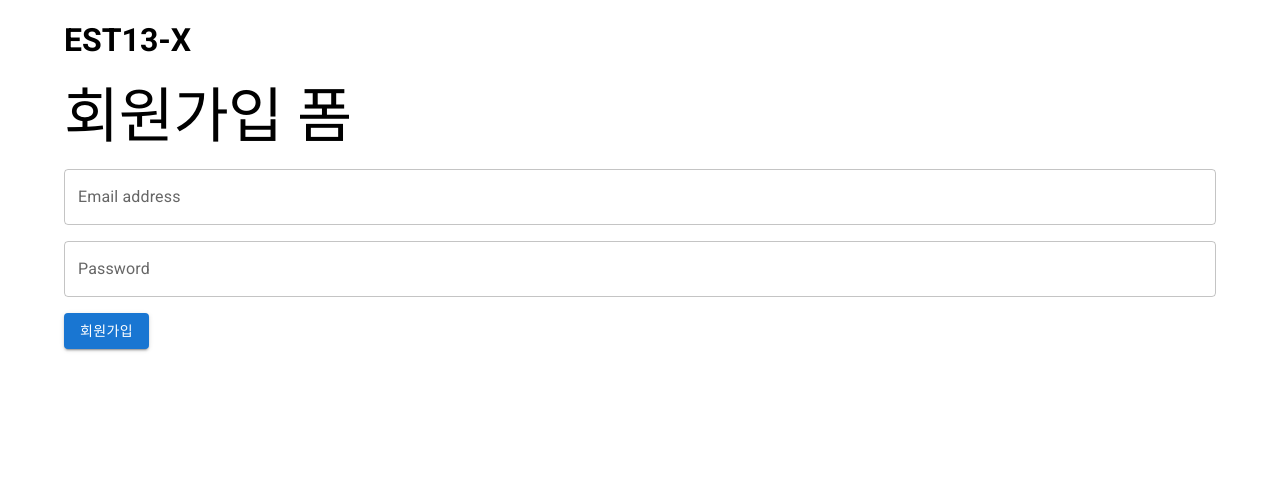
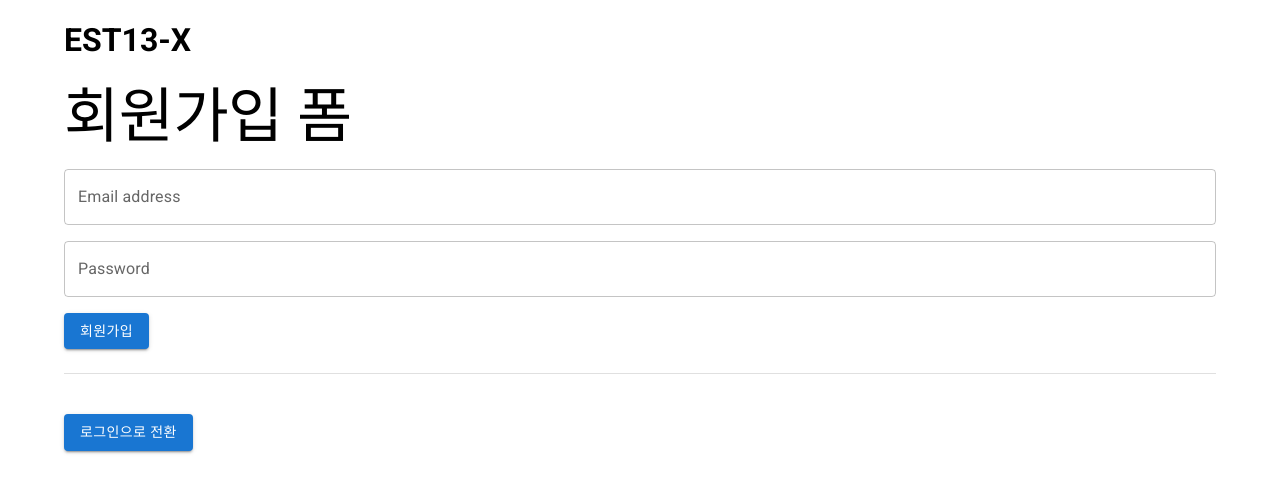
Before and after one commit to JEJU-Ratus/EST13-X, a React (Vite) app: page / in a window 1280 px wide. Shown: the top 492 px of the page. Built offline with nearby package versions, Linux system fonts and the light colour scheme; no server answers.

Commit message:
feat: 이메일 및 비밀번호로 로그인 기능 추가

```diff
--- a/src/components/App.jsx
+++ b/src/components/App.jsx
@@ -3,10 +3,21 @@
 import { useState } from "react";
 import { authService } from "../firebase";
 import { Container } from "@mui/material";
+import { onAuthStateChanged } from "firebase/auth";
 
 console.log(authService);
 function App() {
   const [isLoggedIn, setIsLoggedIn] = useState(false);
+  const auth = authService;
+
+  onAuthStateChanged(auth, user => {
+    if (user) {
+      const uid = user.uid;
+      setIsLoggedIn(true);
+    } else {
+      setIsLoggedIn(false);
+    }
+  });
   return (
     <>
       <Container>
--- a/src/routes/Auth.jsx
+++ b/src/routes/Auth.jsx
@@ -1,6 +1,6 @@
 import { useState } from "react";
-import { Box, Typography, TextField, Button } from "@mui/material";
-import { createUserWithEmailAndPassword } from "firebase/auth";
+import { Box, Typography, TextField, Button, Divider } from "@mui/material";
+import { createUserWithEmailAndPassword, signInWithEmailAndPassword } from "firebase/auth";
 import { authService } from "../firebase";
 
 const auth = authService;
@@ -38,6 +38,17 @@
         });
     } else {
       // 로그인
+      signInWithEmailAndPassword(auth, form.email, form.password)
+        .then(userCredential => {
+          // Signed in
+          const user = userCredential.user;
+          // ...
+        })
+        .catch(error => {
+          const errorCode = error.code;
+          const errorMessage = error.message;
+          console.log(errorCode, errorMessage);
+        });
     }
   };
   return (
@@ -67,6 +78,17 @@
         <Button variant="contained" type="submit" sx={{ mt: 2 }}>
           {newAccount ? "회원가입" : "로그인"}
         </Button>
+        <Divider sx={{ my: 3 }} />
+        <Button
+          variant="contained"
+          type="button"
+          sx={{ mt: 2 }}
+          onClick={() => {
+            setNewAccount(prev => !prev);
+          }}
+        >
+          {newAccount ? "로그인으로 전환" : "회원가입으로 전환"}
+        </Button>
       </Box>
     </>
   );
```
